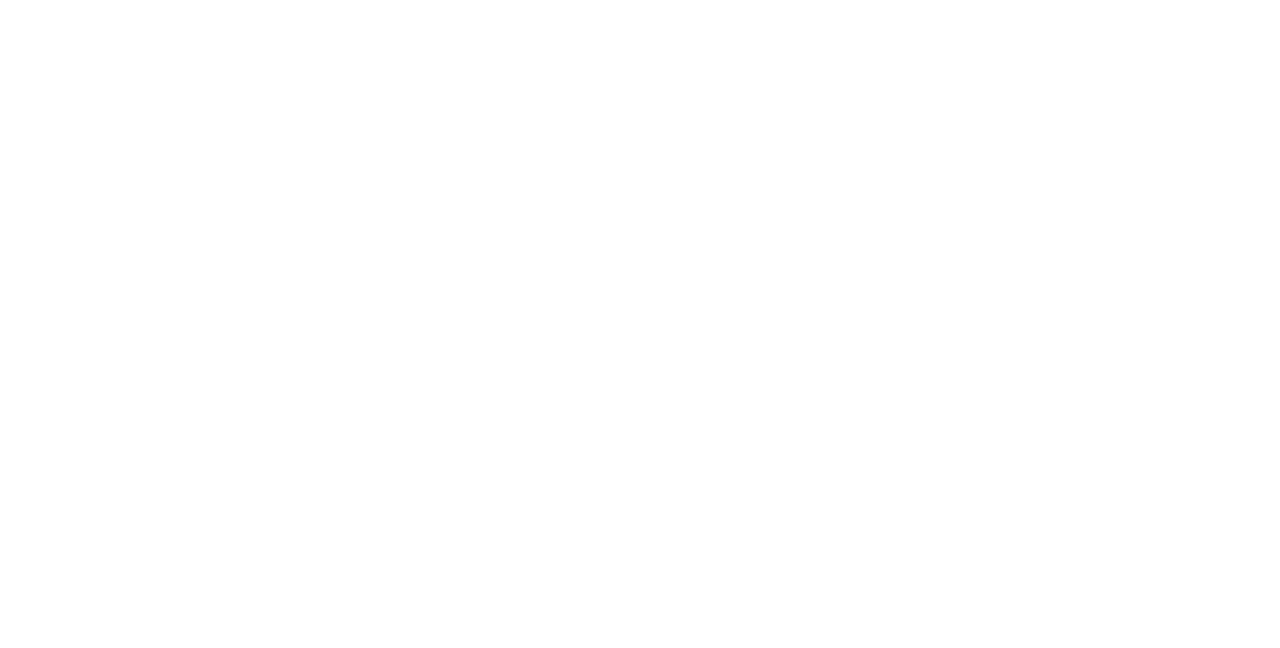
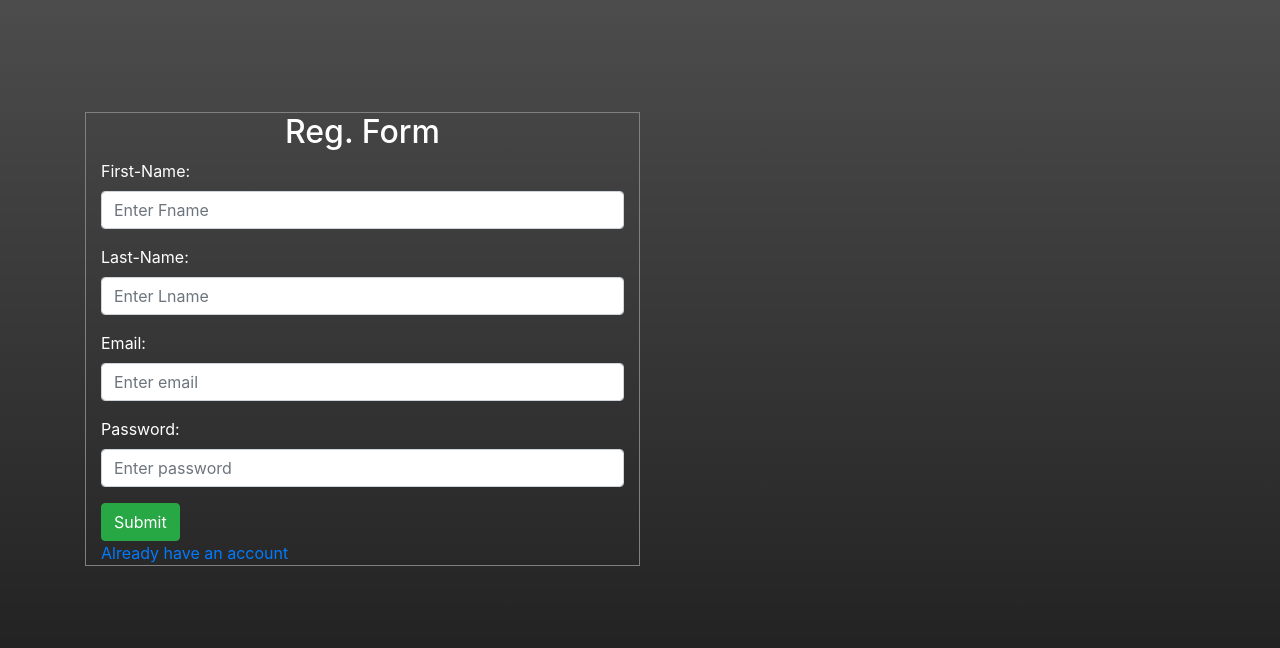
Before and after one commit to Agboola12/Jahnus-Bank, a plain HTML site: page user/user-register.html in a window 1280 px wide. Drawn offline with nearby package versions, Linux system fonts and the light colour scheme.

Commit message:
working on the design

```diff
--- a/user/user-register.html
+++ b/user/user-register.html
@@ -31,5 +31,35 @@
 </head>
 <body>
 
+  <header>
+    <div class="container" style="margin-top: 7em; ">
+      <div class="col-sm-6" style="border: 1px solid gray;">
+      <h2 class=" text-center">Reg. Form</h2>
+      <form role="form" onsubmit="signUp(event)">
+          <div class="form-group">
+              <label for="name">First-Name:</label>
+              <input type="text" class="form-control" id="fname" placeholder="Enter Fname" name="Fname">
+            </div>
+             <div class="form-group">
+              <label for="name">Last-Name:</label>
+              <input type="text" class="form-control" id="lname" placeholder="Enter Lname" name="Lname">
+            </div>
+        <div class="form-group">
+          <label for="email">Email:</label>
+          <input type="email" class="form-control" id="email" placeholder="Enter email" name="email">
+        </div>
+        <div class="form-group">
+          <label for="pwd">Password:</label>
+          <input type="password" class="form-control" id="pwd" placeholder="Enter password" name="pwd">
+        </div>
+        <!-- <center> -->
+        <button type="submit" class="btn btn-success text-center">Submit</button> <br/>
+          <a href="user-home.html"  class="text-primary text-center"  >Already have an account</a>
+        <!-- </center> -->
+      </form>
+    </div>
+    </div>
+ </header>
+
 </body>
 </html>
```
